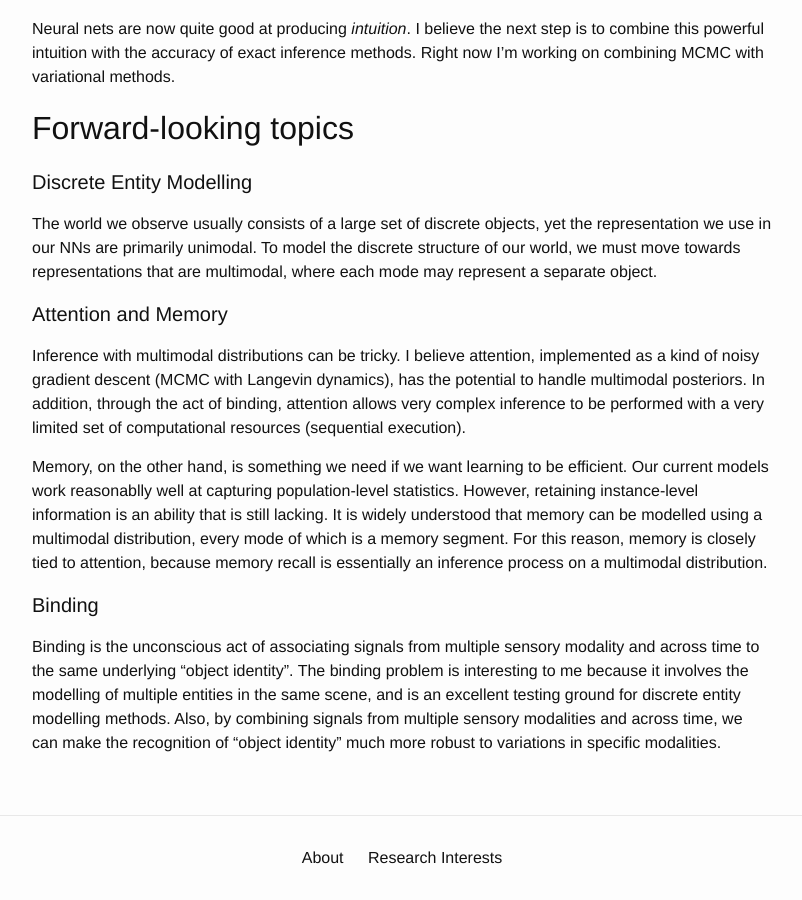
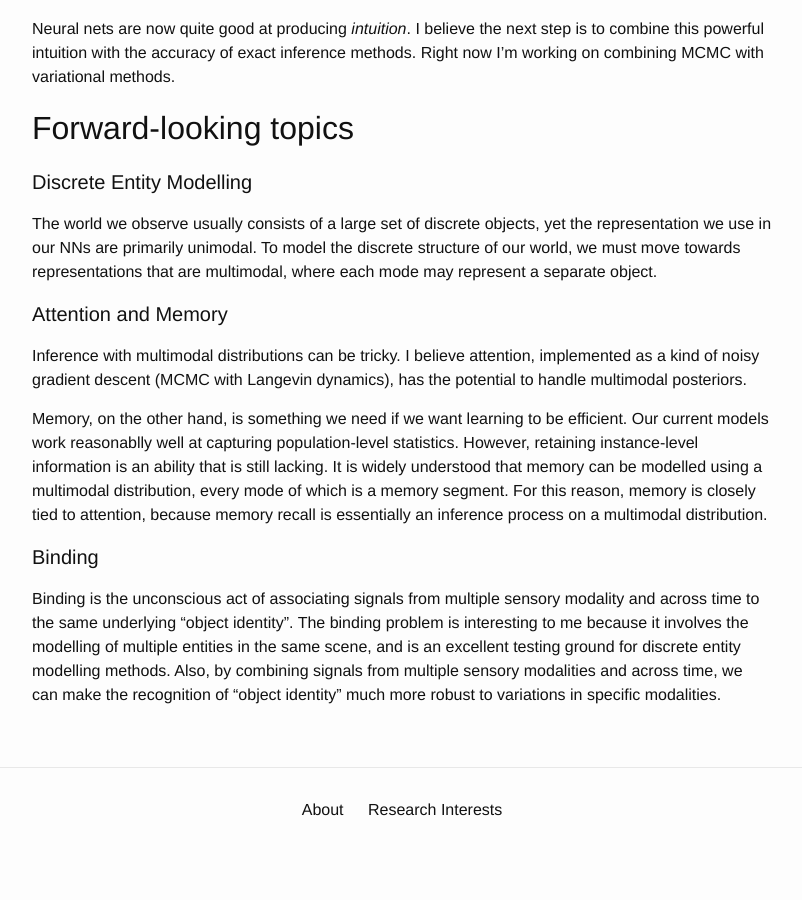
Before and after one commit to TheHelmholtz/thehelmholtz.github.io, a Jekyll site: the page built from direction.md, in a window 1280 px wide and 900 px high, scrolled down 781 px. Shown: the whole window, without its empty margins (238-1040 px from the left). Built offline with Jekyll 4.4.1, drawn with Linux system fonts in a browser that asks for light colours; after the commit the page ends 1633 px from its top, so only the background shows below that.

```diff
--- a/direction.md
+++ b/direction.md
@@ -43,9 +43,7 @@ multimodal, where each mode may represent a separate object.
 #### Attention and Memory
 
 Inference with multimodal distributions can be tricky. I believe attention, implemented as a kind of noisy gradient
-descent (MCMC with Langevin dynamics), has the potential to handle multimodal posteriors. In addition, through the act
-of binding, attention allows very complex inference to be performed with a very limited set of computational resources
-(sequential execution).
+descent (MCMC with Langevin dynamics), has the potential to handle multimodal posteriors.
 
 Memory, on the other hand, is something we need if we want learning to be efficient. Our current models work reasonablly
 well at capturing population-level statistics. However, retaining instance-level information is an ability that is still
```
Also changed, not shown: _posts/2017-10-06-learning_signal.md (+13 -10 lines).
